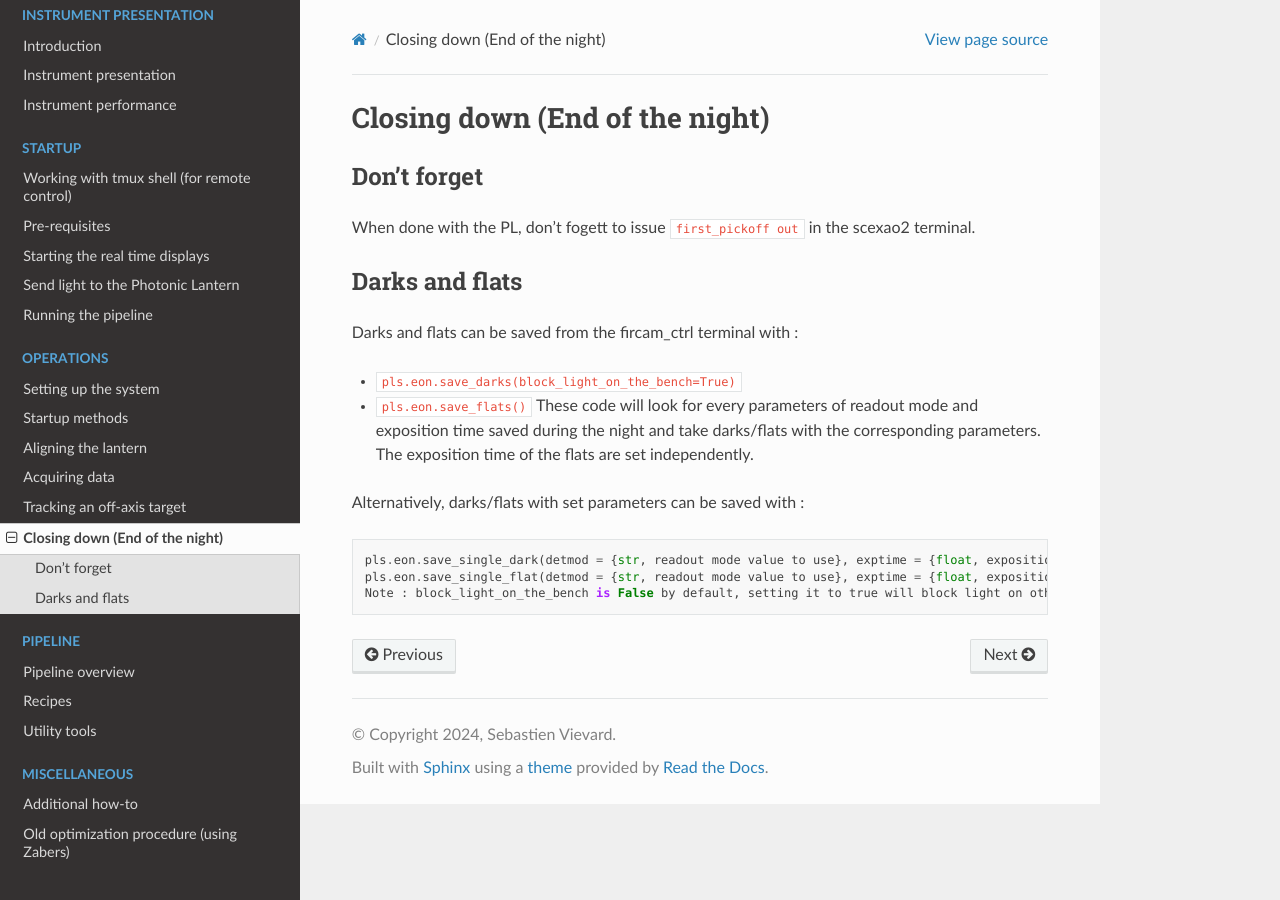
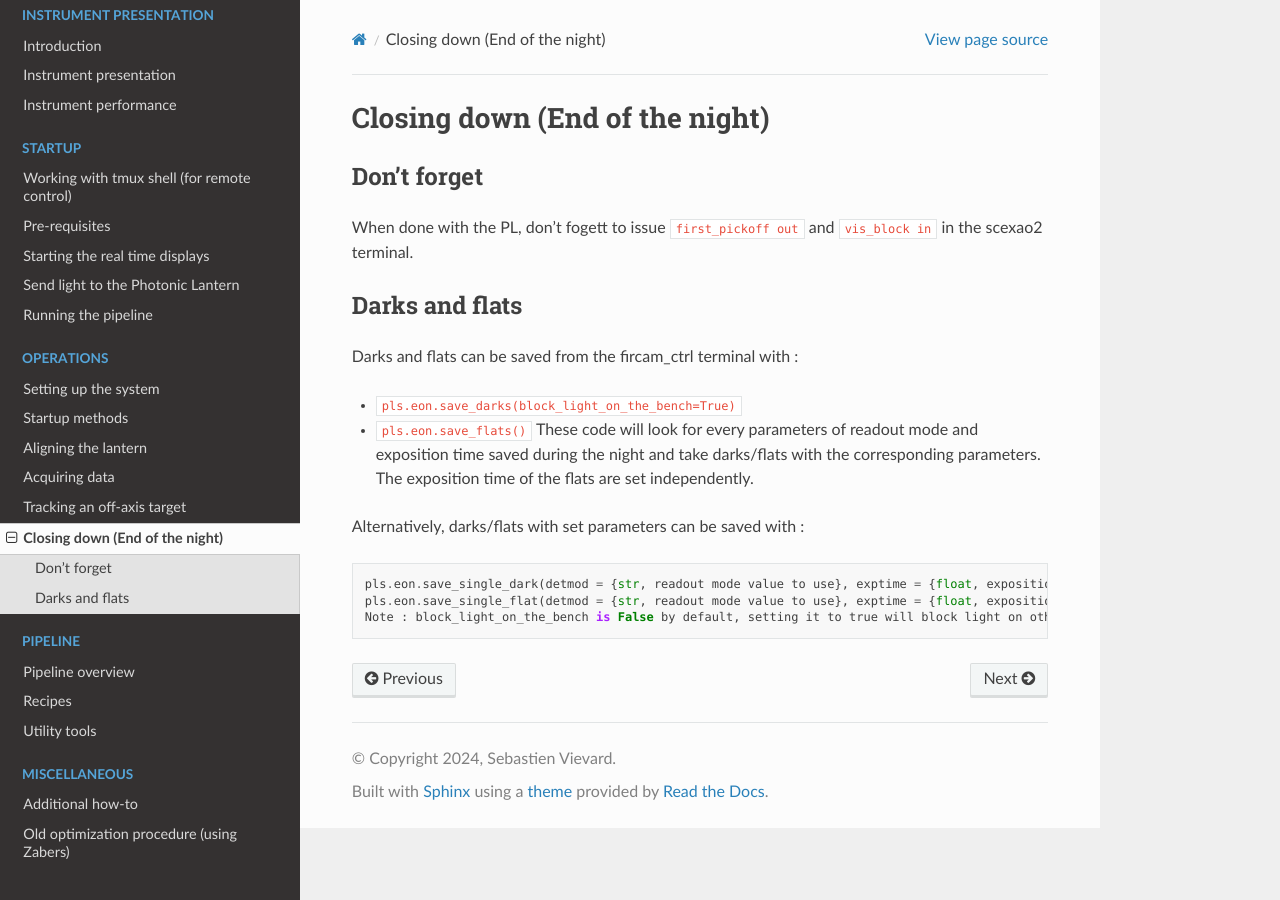
Before and after one commit to scexao-org/first_control, a Sphinx documentation site: the page built from source/operation_eon.md, in a window 1280 px wide. Built offline with Sphinx 7.4.7 and the Read the Docs theme 3.1.0, drawn with Linux system fonts in a browser that asks for light colours.

Commit message:
eon block

```diff
--- a/source/operation_eon.md
+++ b/source/operation_eon.md
@@ -2,7 +2,7 @@
 
 ## Don't forget
 
-When done with the PL, don't fogett to issue `first_pickoff out` in the scexao2 terminal.
+When done with the PL, don't fogett to issue `first_pickoff out` and `vis_block in` in the scexao2 terminal.
 
 ## Darks and flats
 
```
